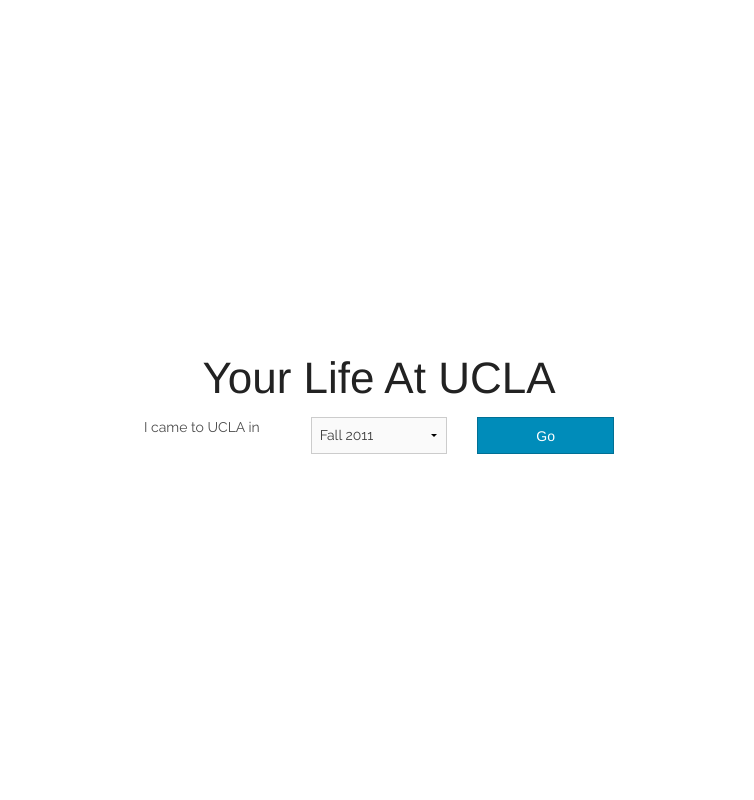
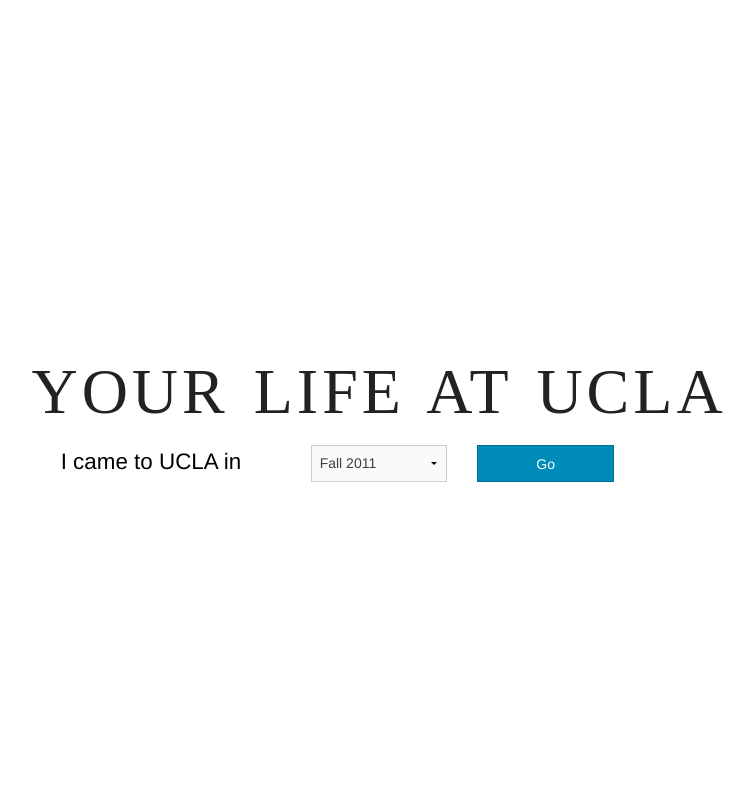
Before and after one commit to dailybruin/gradissue-2015, a PHP site: page /your-life-at-ucla/index.html in a window 1280 px wide. Shown: the whole page, without its empty margins (261-1015 px from the left). Run offline with PHP 8.4, Linux system fonts and the light colour scheme; some libraries are stand-ins or nearby versions.

Commit message:
style changes to header, fonts made more consistent sizes

```diff
--- a/css/life.css
+++ b/css/life.css
@@ -38,7 +38,12 @@
 }
 
 #page-title {
+	font-family: "Century Gothic";
+	text-transform: uppercase;
 	text-align: center;
+	font-size: 4em;
+	letter-spacing: 4px;
+  	word-spacing: 5px;
 }
 
 #pro_athletes img {
@@ -185,11 +190,6 @@
 	display: block;
 }
 
-body {
-	font-family: 'Raleway', sans-serif;
-	font-weight: 100;
-}
-
 .category-header {
 	margin: .5em 0px;
 }
@@ -200,3 +200,12 @@
 	table-layout:fixed;
 	width:100%;
 }
+
+#pre-form {
+	font-size: 1.4em;
+	color: black;
+}
+
+#construction .big-number {
+	font-size: 2.5em;
+}
--- a/js/life.js
+++ b/js/life.js
@@ -38,7 +38,8 @@
 	$(".category-header").hide();
 	if (window.location.search) {
 		var selection = window.location.search.split('=')[1].slice(0, 8);
-		process_data(selection);
+		if (selection in selection_to_datestring)
+			process_data(selection);
 	}
 });
 
--- a/your-life-at-ucla/index.html
+++ b/your-life-at-ucla/index.html
@@ -14,7 +14,9 @@
         <meta property="og:image" content="http://dailybruin.com/images/2015/05/your-life-at-ucla.png" />
 
         <!-- fonts -->
+        <!--
         <link href='http://fonts.googleapis.com/css?family=Raleway:400,100' rel='stylesheet' type='text/css'>
+        -->
 
         <!-- CSS -->
         <link href="../css/foundation.min.css" rel="stylesheet" type="text/css" />
@@ -49,7 +51,7 @@
                     </ul>
                 </div>
               </header>
-              <h2 class="event-card-title"><%= data.title %></h2>
+              <h4 class="event-card-title"><%= data.title %></h4>
               <img src="<%= data.imageurl %>" />
               <p class="event-card-description">
                 <span class="event-card-credits">(<%= data.credits %> / </span>
@@ -133,7 +135,7 @@
               </div>
             </header>
             <h4 class="pre-stat-text"><%= data.pretext %></h4>
-            <p class="chart-number"><%= data.singlestat %></p>
+            <h2 class="big-number"><%= data.singlestat %></h2>
             <h4 class="post-stat-text"><%= data.posttext %></h4>
             <% if (data.toggle) { %>
                 <form>
@@ -163,14 +165,14 @@
                   </ul>
               </div>
             </header>
-          <h2 class="movie-card-title"><%= data.title %></h2>
+          <h4 class="movie-card-title"><%= data.title %></h4>
           <img src="<%= data.imgurl %>" />
-          <span class="movie-card-description left"><%= data.credits %></span>
+          <p><span class="movie-card-description right"><%= data.credits %></span></p>
           <div>
           <table>
             <caption>Top 5 Grossing Movies</caption>
             <tr>
-              <th>Year</th>
+              <th width="20%">Year</th>
               <th>Title</th>
               <th>Domestic Gross</th>
             </tr>
@@ -219,7 +221,7 @@
             </header>
           <div>
           <form action="javascript:void(0);">
-            <h5><%= data.question %></h5>
+            <h4><%= data.question %></h4>
             <div class="row">
               <div class="large-12 small-centered columns">
                 <div class="row collapse">
@@ -270,8 +272,8 @@
             <h1 id="page-title">Your Life At UCLA</h1>
             <form method="GET">
               <div class="row">
-                <div class="small-4 large-2 large-offset-3 columns">
-                  <label for="start">I came to UCLA in</label>
+                <div class="small-4 large-3 large-offset-2 columns">
+                  <label id="pre-form" for="start">I came to UCLA in</label>
                 </div>
                 <div class="small-4 large-2 columns">
                     <select id="select-quarter" name="start" required>
```
